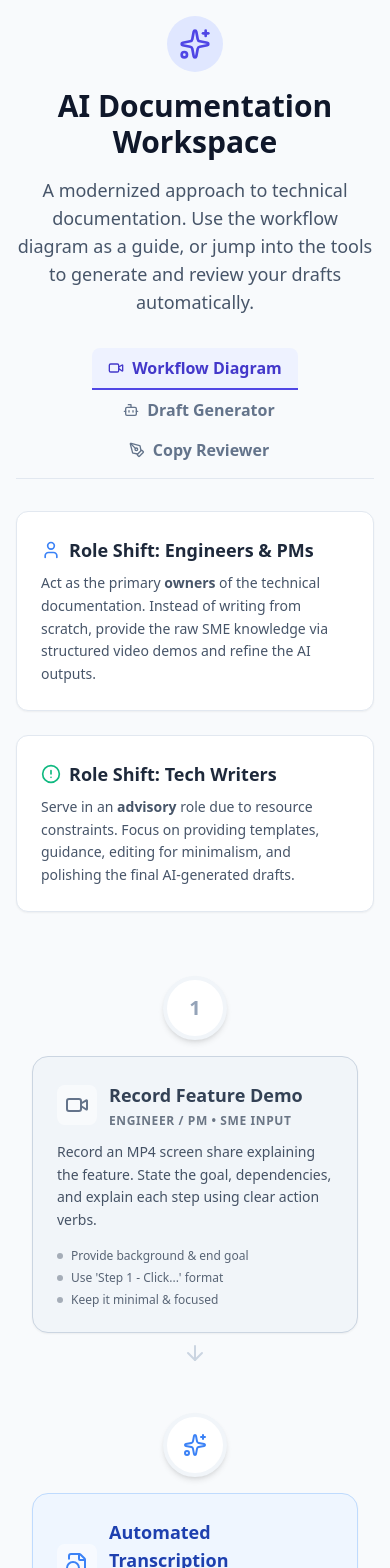
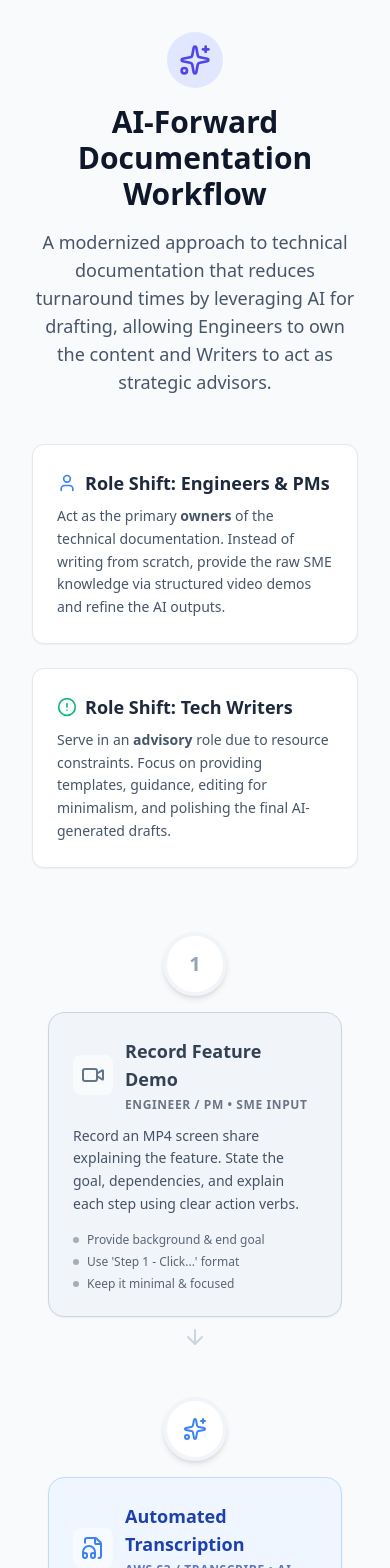
Before and after one commit to disquee/ai-docs-workflow, a React (Vite) app: page / in a window 390 px wide. Shown: the top 1568 px of the page. Built offline with nearby package versions, Linux system fonts and the light colour scheme.

Commit message:
interactives removed

```diff
--- a/src/App.jsx
+++ b/src/App.jsx
@@ -1,208 +1,85 @@
-import React, { useState } from 'react';
-import { Video, FileAudio, Bot, FileText, CheckCircle, ArrowDown, User, Sparkles, AlertCircle, RefreshCw, PenTool } from 'lucide-react';
+import React from 'react';
+import { Video, FileAudio, Bot, FileText, CheckCircle, ArrowDown, User, Sparkles, AlertCircle } from 'lucide-react';
 
 export default function App() {
-  const [activeTab, setActiveTab] = useState('diagram'); // 'diagram', 'generator', 'reviewer'
-
-  // State for AI Tools
-  const [inputText, setInputText] = useState('');
-  const [outputText, setOutputText] = useState('');
-  const [isLoading, setIsLoading] = useState(false);
-  const [error, setError] = useState('');
-
-  // Gemini API call with exponential backoff
-  const callGeminiAPI = async (prompt, systemPrompt) => {
-    const apiKey = import.meta.env.VITE_GEMINI_API_KEY; // The execution environment provides the key at runtime
-    const url = `https://generativelanguage.googleapis.com/v1beta/models/gemini-2.5-flash-preview-09-2025:generateContent?key=${apiKey}`;
-
-    const payload = {
-      contents: [{ parts: [{ text: prompt }] }],
-      systemInstruction: { parts: [{ text: systemPrompt }] }
-    };
-
-    const maxRetries = 5;
-    const delays = [1000, 2000, 4000, 8000, 16000];
-
-    for (let i = 0; i < maxRetries; i++) {
-      try {
-        const response = await fetch(url, {
-          method: 'POST',
-          headers: { 'Content-Type': 'application/json' },
-          body: JSON.stringify(payload)
-        });
-
-        if (!response.ok) {
-          throw new Error(`API error: ${response.status}`);
+  const steps = [
+    {
+      id: 1,
+      title: "Record Feature Demo",
+      owner: "Engineer / PM",
+      role: "SME Input",
+      type: "human",
+      icon: Video,
+      color: "bg-slate-100 border-slate-300 text-slate-700",
+      iconColor: "text-slate-500",
+      description: "Record an MP4 screen share explaining the feature. State the goal, dependencies, and explain each step using clear action verbs.",
+      details: ["Provide background & end goal", "Use 'Step 1 - Click...' format", "Keep it minimal & focused"]
+    },
+    {
+      id: 2,
+      title: "Automated Transcription",
+      owner: "AWS S3 / Transcribe",
+      role: "AI Process",
+      type: "ai",
+      icon: FileAudio,
+      color: "bg-blue-50 border-blue-200 text-blue-800",
+      iconColor: "text-blue-500",
+      description: "Upload the MP4 recording to the designated S3 folder to automatically generate a raw text transcript of the walkthrough.",
+      details: ["Audio to text conversion", "Automated via S3 upload"]
+    },
+    {
+      id: 3,
+      title: "AI Draft Generation",
+      owner: "Cedric AI",
+      role: "AI Process",
+      type: "ai",
+      icon: Bot,
+      color: "bg-indigo-50 border-indigo-200 text-indigo-800",
+      iconColor: "text-indigo-500",
+      description: "Run the raw transcript through the Cedric AI tool to automatically organize, structure, and format the text into a standard guide.",
+      details: ["Formats raw text into User Guide", "Structures prerequisites & steps"]
+    },
+    {
+      id: 4,
+      title: "Formatting & API Updates",
+      owner: "Engineer / PM",
+      role: "Doc Owner",
+      type: "human",
+      icon: FileText,
+      color: "bg-slate-100 border-slate-300 text-slate-700",
+      iconColor: "text-slate-500",
+      description: "Review the AI-generated draft. Format the User Guide, update technical API references, and ensure all examples actually work.",
+      details: ["Test all examples", "Add full results for steps", "Address the 'sneaky gotchas'"]
+    },
+    {
+      id: 5,
+      title: "Advisory Review & Polish",
+      owner: "Technical Writer",
+      role: "Advisory/Editor",
+      type: "human",
+      icon: CheckCircle,
+      color: "bg-emerald-50 border-emerald-200 text-emerald-800",
+      iconColor: "text-emerald-500",
+      description: "Writer reviews the draft for active voice, present tense, and minimalism. Final console content review is completed.",
+      details: ["Fix wordsmithing", "Ensure UX copy standards", "Final publish"]
     }
-
-        const data = await response.json();
-        return data.candidates?.[0]?.content?.parts?.[0]?.text || "No output generated.";
-      } catch (err) {
-        if (i === maxRetries - 1) {
-          throw new Error("Failed to connect to AI after multiple attempts. Please try again.");
-        }
-        await new Promise(resolve => setTimeout(resolve, delays[i]));
-      }
-    }
-  };
-
-  const handleGenerateDraft = async () => {
-    if (!inputText.trim()) return;
-    setIsLoading(true);
-    setError('');
-    setOutputText('');
-
-    const systemPrompt = `You are "Cedric AI", an expert technical documentation assistant.
-    Your job is to take a raw, messy video transcript and turn it into a clean, structured User Guide draft.
-
-    Formatting rules:
-    1. Start with a brief "Background" or "Purpose" section.
-    2. Include a "Prerequisites" or "Before you begin" section if applicable.
-    3. Format the actual actions as numbered steps.
-    4. Use active voice and start steps with action verbs (e.g., "Click the Admin button").
-    5. Be minimal and concise. Do not add marketing fluff.`;
-
-    try {
-      const result = await callGeminiAPI(`Raw Transcript:\n\n${inputText}`, systemPrompt);
-      setOutputText(result);
-    } catch (err) {
-      setError(err.message);
-    } finally {
-      setIsLoading(false);
-    }
-  };
-
-  const handleReviewCopy = async () => {
-    if (!inputText.trim()) return;
-    setIsLoading(true);
-    setError('');
-    setOutputText('');
-
-    const systemPrompt = `You are an expert Technical Writer and Editor reviewing a documentation draft.
-    You must ruthlessly review the draft based on the following specific team rules:
-    1. Address the user directly (speak TO them, not ABOUT them).
-    2. Use Active Voice and Present Tense.
-    3. Minimalism: Be concise. Don't sell the feature.
-    4. Ensure expected results are clear for each step (the "sneaky gotchas").
-
-    Output format:
-    - First, provide a bulleted list of specific critique points and improvements.
-    - Second, provide a fully rewritten, polished version of the draft below the critique.`;
-
-    try {
-      const result = await callGeminiAPI(`Documentation Draft to review:\n\n${inputText}`, systemPrompt);
-      setOutputText(result);
-    } catch (err) {
-      setError(err.message);
-    } finally {
-      setIsLoading(false);
-    }
-  };
-
-  // Shared UI for the text areas
-  const renderAITool = (title, description, placeholder, buttonText, onExecute, inputLabel) => (
-    <div className="bg-white rounded-xl shadow-sm border border-slate-200 p-6">
-      <h2 className="text-2xl font-bold text-slate-800 mb-2">{title}</h2>
-      <p className="text-slate-600 mb-6">{description}</p>
-
-      <div className="grid grid-cols-1 lg:grid-cols-2 gap-6">
-        {/* Input Column */}
-        <div className="flex flex-col h-full">
-          <label className="text-sm font-semibold text-slate-700 mb-2">{inputLabel}</label>
-          <textarea
-            className="flex-grow w-full h-64 lg:h-96 p-4 border border-slate-300 rounded-lg focus:ring-2 focus:ring-indigo-500 focus:border-indigo-500 resize-none"
-            placeholder={placeholder}
-            value={inputText}
-            onChange={(e) => setInputText(e.target.value)}
-          />
-          <button
-            onClick={onExecute}
-            disabled={isLoading || !inputText.trim()}
-            className="mt-4 w-full bg-indigo-600 text-white font-semibold py-3 px-4 rounded-lg hover:bg-indigo-700 disabled:bg-slate-300 disabled:cursor-not-allowed transition-colors flex items-center justify-center"
-          >
-            {isLoading ? (
-              <><RefreshCw className="w-5 h-5 mr-2 animate-spin" /> Processing...</>
-            ) : (
-              <>{buttonText}</>
-            )}
-          </button>
-        </div>
-
-        {/* Output Column */}
-        <div className="flex flex-col h-full">
-          <label className="text-sm font-semibold text-slate-700 mb-2">AI Output</label>
-          <div className="flex-grow w-full h-64 lg:h-full p-4 border border-slate-300 rounded-lg bg-slate-50 overflow-y-auto">
-            {error && (
-              <div className="text-red-600 flex items-center p-4 bg-red-50 rounded-lg">
-                <AlertCircle className="w-5 h-5 mr-2 flex-shrink-0" />
-                <p>{error}</p>
-              </div>
-            )}
-            {!error && !outputText && !isLoading && (
-              <div className="h-full flex flex-col items-center justify-center text-slate-400">
-                <Sparkles className="w-8 h-8 mb-2 opacity-50" />
-                <p>Output will appear here</p>
-              </div>
-            )}
-            {isLoading && (
-              <div className="h-full flex items-center justify-center text-indigo-500">
-                <RefreshCw className="w-8 h-8 animate-spin" />
-              </div>
-            )}
-            {outputText && !isLoading && (
-              <div className="prose prose-sm max-w-none text-slate-800 whitespace-pre-wrap">
-                {outputText}
-              </div>
-            )}
-          </div>
-        </div>
-      </div>
-    </div>
-  );
+  ];
 
   return (
-    <div className="min-h-screen bg-slate-50 p-4 md:p-8 font-sans">
-      <div className="max-w-6xl mx-auto">
+    <div className="min-h-screen bg-slate-50 p-8 font-sans">
+      <div className="max-w-4xl mx-auto">
 
         {/* Header Section */}
-        <header className="mb-8 text-center">
+        <header className="mb-12 text-center">
           <div className="inline-flex items-center justify-center p-3 bg-indigo-100 rounded-full mb-4">
             <Sparkles className="w-8 h-8 text-indigo-600" />
           </div>
-          <h1 className="text-3xl font-bold text-slate-900 mb-4">AI Documentation Workspace</h1>
+          <h1 className="text-3xl font-bold text-slate-900 mb-4">AI-Forward Documentation Workflow</h1>
           <p className="text-lg text-slate-600 max-w-2xl mx-auto">
-            A modernized approach to technical documentation. Use the workflow diagram as a guide, or jump into the tools to generate and review your drafts automatically.
+            A modernized approach to technical documentation that reduces turnaround times by leveraging AI for drafting, allowing Engineers to own the content and Writers to act as strategic advisors.
           </p>
         </header>
 
-        {/* Tabs */}
-        <div className="flex flex-wrap justify-center space-x-2 md:space-x-4 mb-8 border-b border-slate-200 pb-2">
-          <button
-            onClick={() => setActiveTab('diagram')}
-            className={`px-4 py-2 font-semibold rounded-t-lg transition-colors flex items-center ${activeTab === 'diagram' ? 'bg-indigo-50 text-indigo-700 border-b-2 border-indigo-600' : 'text-slate-500 hover:bg-slate-100'}`}
-          >
-            <Video className="w-4 h-4 mr-2" />
-            Workflow Diagram
-          </button>
-          <button
-            onClick={() => { setActiveTab('generator'); setInputText(''); setOutputText(''); }}
-            className={`px-4 py-2 font-semibold rounded-t-lg transition-colors flex items-center ${activeTab === 'generator' ? 'bg-indigo-50 text-indigo-700 border-b-2 border-indigo-600' : 'text-slate-500 hover:bg-slate-100'}`}
-          >
-            <Bot className="w-4 h-4 mr-2" />
-            Draft Generator
-          </button>
-          <button
-            onClick={() => { setActiveTab('reviewer'); setInputText(''); setOutputText(''); }}
-            className={`px-4 py-2 font-semibold rounded-t-lg transition-colors flex items-center ${activeTab === 'reviewer' ? 'bg-indigo-50 text-indigo-700 border-b-2 border-indigo-600' : 'text-slate-500 hover:bg-slate-100'}`}
-          >
-            <PenTool className="w-4 h-4 mr-2" />
-            Copy Reviewer
-          </button>
-        </div>
-
-        {/* Tab Contents */}
-        {activeTab === 'diagram' && (
-          <div className="max-w-4xl mx-auto animate-in fade-in slide-in-from-bottom-4 duration-500">
         {/* Strategy Callouts */}
         <div className="grid grid-cols-1 md:grid-cols-2 gap-6 mb-12">
           <div className="bg-white p-6 rounded-xl border border-slate-200 shadow-sm">
@@ -227,33 +104,30 @@ export default function App() {
 
         {/* Workflow Diagram */}
         <div className="relative">
+          {/* Connecting Line */}
           <div className="absolute left-8 top-8 bottom-8 w-1 bg-slate-200 rounded-full md:left-1/2 md:-ml-0.5 z-0 hidden md:block"></div>
+
           <div className="space-y-6 relative z-10">
-                {[
-                  {
-                    id: 1, title: "Record Feature Demo", owner: "Engineer / PM", role: "SME Input", type: "human", icon: Video, color: "bg-slate-100 border-slate-300 text-slate-700", iconColor: "text-slate-500", description: "Record an MP4 screen share explaining the feature. State the goal, dependencies, and explain each step using clear action verbs.", details: ["Provide background & end goal", "Use 'Step 1 - Click...' format", "Keep it minimal & focused"]
-                  },
-                  {
-                    id: 2, title: "Automated Transcription", owner: "AWS S3 / Transcribe", role: "AI Process", type: "ai", icon: FileAudio, color: "bg-blue-50 border-blue-200 text-blue-800", iconColor: "text-blue-500", description: "Upload the MP4 recording to the designated S3 folder to automatically generate a raw text transcript of the walkthrough.", details: ["Audio to text conversion", "Automated via S3 upload"]
-                  },
-                  {
-                    id: 3, title: "AI Draft Generation", owner: "Cedric AI", role: "AI Process", type: "ai", icon: Bot, color: "bg-indigo-50 border-indigo-200 text-indigo-800", iconColor: "text-indigo-500", description: "Run the raw transcript through the Cedric AI tool to automatically organize, structure, and format the text into a standard guide.", details: ["Formats raw text into User Guide", "Structures prerequisites & steps"]
-                  },
-                  {
-                    id: 4, title: "Formatting & API Updates", owner: "Engineer / PM", role: "Doc Owner", type: "human", icon: FileText, color: "bg-slate-100 border-slate-300 text-slate-700", iconColor: "text-slate-500", description: "Review the AI-generated draft. Format the User Guide, update technical API references, and ensure all examples actually work.", details: ["Test all examples", "Add full results for steps", "Address the 'sneaky gotchas'"]
-                  },
-                  {
-                    id: 5, title: "Advisory Review & Polish", owner: "Technical Writer", role: "Advisory/Editor", type: "human", icon: CheckCircle, color: "bg-emerald-50 border-emerald-200 text-emerald-800", iconColor: "text-emerald-500", description: "Writer reviews the draft for active voice, present tense, and minimalism. Final console content review is completed.", details: ["Fix wordsmithing", "Ensure UX copy standards", "Final publish"]
-                  }
-                ].map((step, index, arr) => {
+            {steps.map((step, index) => {
               const Icon = step.icon;
               const isEven = index % 2 === 0;
+
               return (
                 <div key={step.id} className={`flex flex-col md:flex-row items-center ${isEven ? 'md:flex-row-reverse' : ''}`}>
+
+                  {/* Empty space for alternating layout on desktop */}
                   <div className="hidden md:block md:w-1/2"></div>
+
+                  {/* Center Node / Number */}
                   <div className="flex-shrink-0 w-16 h-16 rounded-full bg-white border-4 border-slate-100 shadow-md flex items-center justify-center z-10 my-4 md:my-0 mx-4 relative">
-                        {step.type === 'ai' ? <Sparkles className={`w-6 h-6 ${step.iconColor}`} /> : <span className="text-xl font-bold text-slate-400">{step.id}</span>}
+                    {step.type === 'ai' ? (
+                      <Sparkles className={`w-6 h-6 ${step.iconColor}`} />
+                    ) : (
+                      <span className="text-xl font-bold text-slate-400">{step.id}</span>
+                    )}
                   </div>
+
+                  {/* Content Card */}
                   <div className="w-full md:w-1/2 px-4">
                     <div className={`p-6 rounded-2xl border shadow-sm ${step.color} transition-transform hover:-translate-y-1 duration-200`}>
                       <div className="flex items-start justify-between mb-3">
@@ -263,56 +137,39 @@ export default function App() {
                           </div>
                           <div>
                             <h3 className="font-bold text-lg">{step.title}</h3>
-                                <div className="text-xs font-semibold uppercase tracking-wider opacity-70 mt-1">{step.owner} • {step.role}</div>
+                            <div className="text-xs font-semibold uppercase tracking-wider opacity-70 mt-1">
+                              {step.owner} • {step.role}
                             </div>
                           </div>
                         </div>
-                          <p className="text-sm opacity-90 mb-4 leading-relaxed">{step.description}</p>
+                      </div>
+
+                      <p className="text-sm opacity-90 mb-4 leading-relaxed">
+                        {step.description}
+                      </p>
+
                       <ul className="space-y-1.5">
                         {step.details.map((detail, i) => (
                           <li key={i} className="text-xs flex items-center opacity-80">
-                                <span className="w-1.5 h-1.5 rounded-full bg-current opacity-50 mr-2"></span>{detail}
+                            <span className="w-1.5 h-1.5 rounded-full bg-current opacity-50 mr-2"></span>
+                            {detail}
                           </li>
                         ))}
                       </ul>
                     </div>
                   </div>
-                      {index < arr.length - 1 && (
-                        <div className="md:hidden flex justify-center w-full my-2 text-slate-300"><ArrowDown className="w-6 h-6" /></div>
+
+                  {/* Mobile connecting arrow */}
+                  {index < steps.length - 1 && (
+                    <div className="md:hidden flex justify-center w-full my-2 text-slate-300">
+                      <ArrowDown className="w-6 h-6" />
+                    </div>
                   )}
                 </div>
               );
             })}
           </div>
         </div>
-          </div>
-        )}
-
-        {activeTab === 'generator' && (
-          <div className="animate-in fade-in slide-in-from-bottom-4 duration-500">
-            {renderAITool(
-              "AI Draft Generator",
-              "Paste the raw transcript output from your demo video. The AI will parse the text and structure it into a user guide format with prerequisites and numbered action steps.",
-              "Paste raw transcript text here... (e.g., 'Okay so today I'm going to show you how to upload a file to S3. First you want to log into the console...')",
-              "✨ Generate Draft",
-              handleGenerateDraft,
-              "Raw Transcript"
-            )}
-          </div>
-        )}
-
-        {activeTab === 'reviewer' && (
-          <div className="animate-in fade-in slide-in-from-bottom-4 duration-500">
-             {renderAITool(
-              "AI Copy Reviewer",
-              "Paste a draft document. The AI will review it against the team's style guide rules (active voice, present tense, minimalism) and provide improvement suggestions along with a polished rewrite.",
-              "Paste drafted documentation here... (e.g., 'The user should click the button to make the file upload. This is a great feature because it saves time.')",
-              "✨ Review Copy",
-              handleReviewCopy,
-              "Documentation Draft"
-            )}
-          </div>
-        )}
 
       </div>
     </div>
```
Lines whose indentation alone changed are shown as unchanged.
